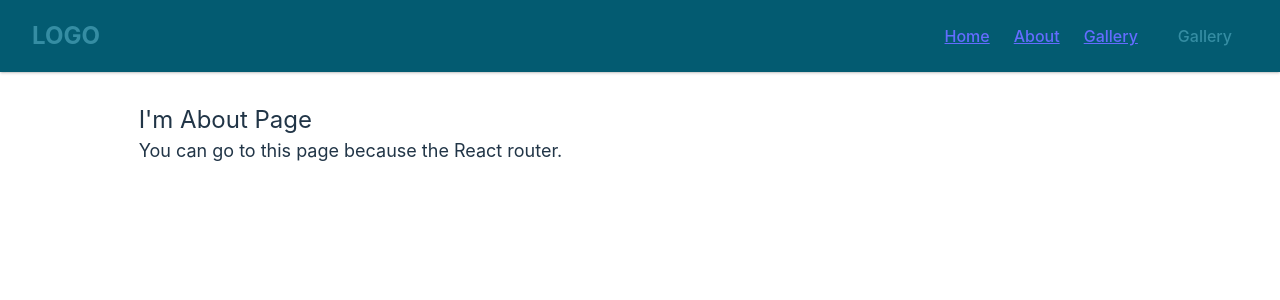
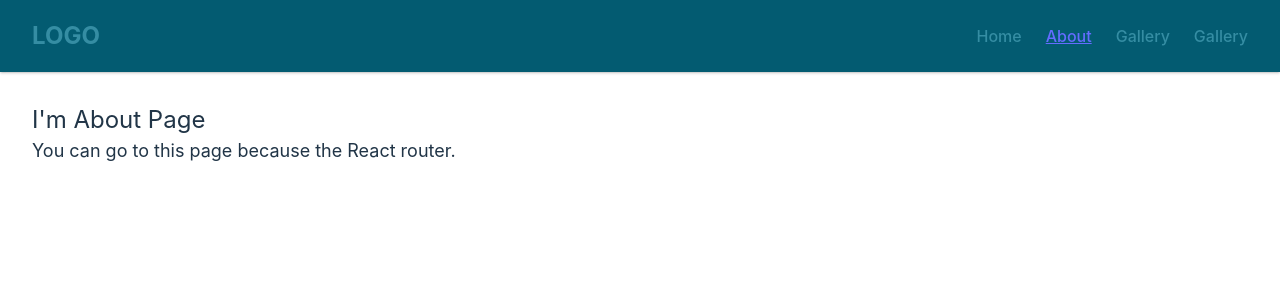
Before and after one commit to Imammlydi/test-vite, a React (Vite) app: page /about in a window 1280 px wide. Shown: the top 300 px of the page. Built offline with nearby package versions, Linux system fonts and the light colour scheme.

Commit message:
success add active link navbar

```diff
--- a/src/components/NavLinks.jsx
+++ b/src/components/NavLinks.jsx
@@ -1,15 +1,24 @@
-import React from "react";
-import { Link,NavLink} from "react-router-dom";
+import React ,{useState,useEffect}from "react";
+import { Link,NavLink,useLocation} from "react-router-dom";
 import  './navbar.css'
 export default function NavLinks({ href, children }) {
+    const [url, setUrl] = useState(null);
+    const location = useLocation();
+
+    useEffect(() => {
+        setUrl(location.pathname);
+        console.log(url)
+    }, [location]);
+
+
     return (
-        <NavLink
+        <Link
 
-            className= {({ isActive }) => "hover:text-white" + isActive ? " inline-flex px-4 py-2 text-textPrimary" : ""}
+        className={`${url}` === `${href}` ?" underline " : "text-textPrimary"}
             to={href}
         >
             {children}
-        </NavLink >
+        </Link >
         // <NavLink
 
         //     className="inline-flex px-4 py-2 text-textPrimary hover:text-white "
--- a/src/components/Navbar.jsx
+++ b/src/components/Navbar.jsx
@@ -7,19 +7,19 @@ import { Link , NavLink,useLocation} from "react-router-dom";
 export default function Navbar() {
     const [navbar, setNavbar] = useState(false);
     const [url, setUrl] = useState(null);
-    // const location = useLocation();
+    const location = useLocation();
 
-    // useEffect(() => {
-    //     setUrl(location.pathname);
-    //     console.log(url)
-    // }, [location]);
+    useEffect(() => {
+        setUrl(location.pathname);
+        console.log(url)
+    }, [location]);
 
-    const location = useLocation();
-  const locations = location.pathname;
-  console.log(location.pathname);
-  const getNavLinkClass = (path) => {
-    return props.location.pathname === path ? " active" : "";
-  };
+//     const location = useLocation();
+//   const locations = location.pathname;
+//   console.log(location.pathname);
+//   const getNavLinkClass = (path) => {
+//     return props.location.pathname === path ? " text-red-400" : "";
+//   };
 
     return (
         // <div className="bg-blue-600 w-screen py-2">
@@ -94,18 +94,18 @@ export default function Navbar() {
                         <ul className="items-center justify-center space-y-8 md:flex md:space-x-6 md:space-y-0">
                             <li >
                             {/* <li className="text-gray-600 hover:text-blue-600"> */}
-                                {/* <NavLinks href="/">Home</NavLinks> */}
+                                <NavLinks href="/">Home</NavLinks>
                                 {/* <Link to="/" className={url === "/" ?" text-red-200" : "text-gray-600"}>Home</Link> */}
-                                <Link to="/" className={"underline" + (url === "/" ?" text-gray-600 " : "")}>Home</Link>
+                                {/* <Link to="/" className={`${url}` === "/" ?" text-red-600 " : ""}>Homes</Link> */}
                             </li>
                             <li >
-                                 {/* <NavLinks href="/about">About</NavLinks> */}
-                                  <Link to="/about" className={"underline" + (url === "/about" ?" text-red-200" : "")}>About</Link>
+                                 <NavLinks href="/about">About</NavLinks>
+                                  {/* <Link to="/about" className={"underline" + (url === "/about" ?" text-red-200" : "")}>About</Link> */}
                             </li>
                             {/* <li className="text-gray-600 hover:text-blue-600"> */}
                             <li >
-                            <Link to="/gallery" className={"underline" + (url === "/gallery" ?" text-red-200" : "")}>Gallery</Link>
-                                {/* <NavLinks href="/gallery">Gallery</NavLinks> */}
+                            {/* <Link to="/gallery" className={"underline" + (url === "/gallery" ?" text-red-200" : "")}>Gallery</Link> */}
+                                <NavLinks href="/gallery">Gallery</NavLinks>
                             </li>
                             {/* <li className="text-gray-600 hover:text-blue-600"> */}
                             <li >
--- a/src/pages/About.jsx
+++ b/src/pages/About.jsx
@@ -2,13 +2,13 @@ import React from "react";
 import Case from "../components/Case";
 export default function About() {
     return (
-        <Case>
+        // <Case>
             <div className="mx-auto lg:max-w-7xl md:items-center md:px-8 px-4 ">
                 <h4 className="text-2xl">I'm About Page</h4>
                 <p className="text-lg leading-relaxed text-gray-400">
                     You can go to this page because the React router.
                 </p>
             </div>
-        </Case>
+        // </Case>
     );
 }
```
